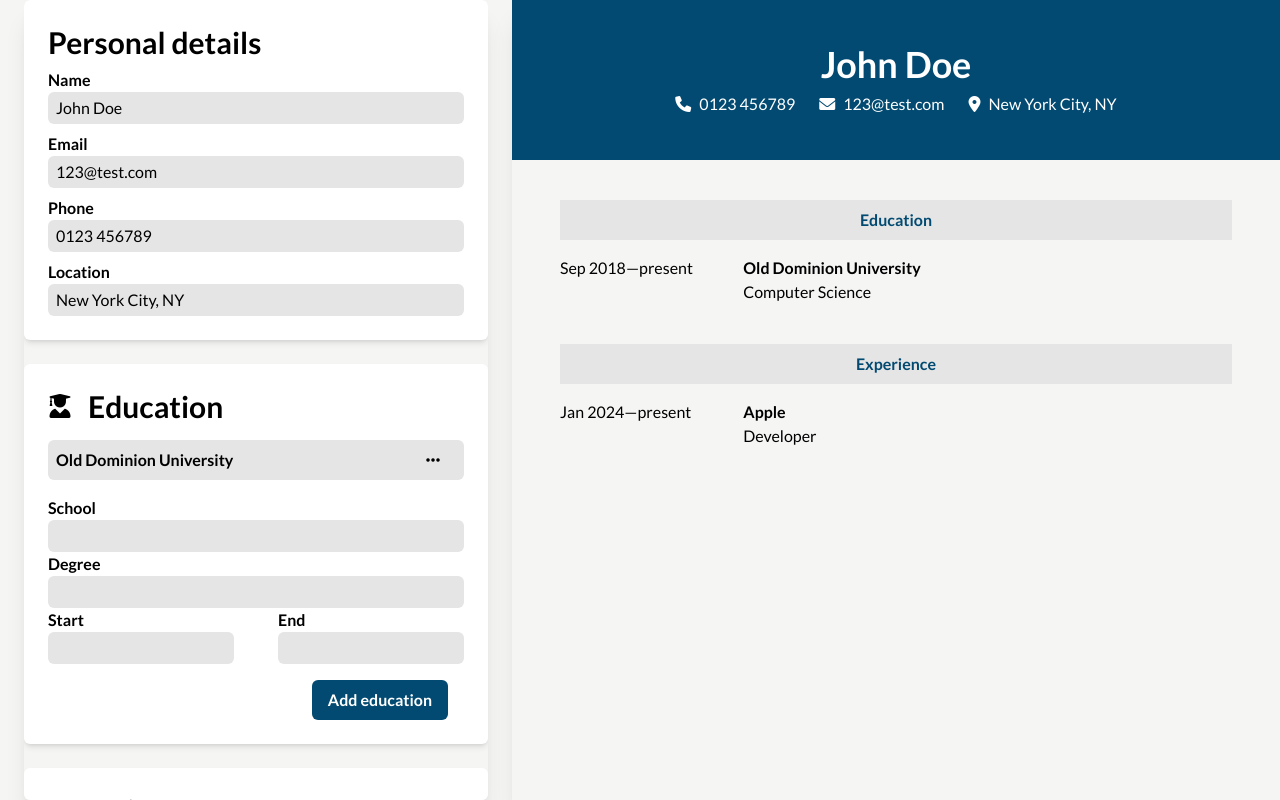
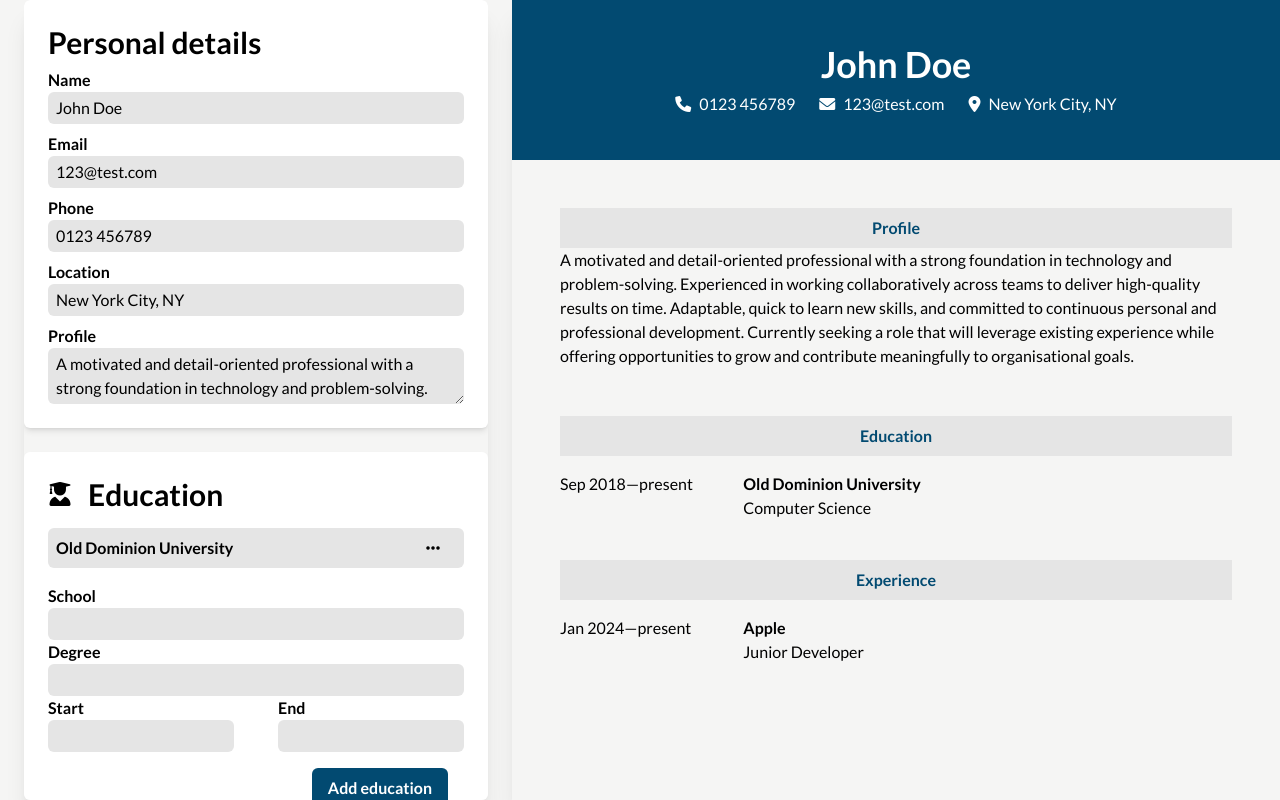
Before and after one commit to sukelully/cv-application, a React (Vite) app: page / in a window 1280 px wide. Built offline with nearby package versions, Linux system fonts and the light colour scheme.

Commit message:
Add profile section

```diff
--- a/src/App.jsx
+++ b/src/App.jsx
@@ -10,7 +10,9 @@ export default function App() {
       name: 'John Doe',
       email: '123@test.com',
       phone: '0123 456789',
-      location: 'New York City, NY'
+      location: 'New York City, NY',
+      profile:
+        'A motivated and detail-oriented professional with a strong foundation in technology and problem-solving. Experienced in working collaboratively across teams to deliver high-quality results on time. Adaptable, quick to learn new skills, and committed to continuous personal and professional development. Currently seeking a role that will leverage existing experience while offering opportunities to grow and contribute meaningfully to organisational goals.',
     },
     education: [
       {
@@ -18,39 +20,40 @@ export default function App() {
         degree: 'Computer Science',
         'start-date': 'Sep 2018',
         'end-date': 'present',
-        id: crypto.randomUUID()
+        id: crypto.randomUUID(),
       },
     ],
     experience: [
       {
         company: 'Apple',
-        role: 'Developer',
-        description: 'Maintain database',
+        role: 'Junior Developer',
+        description:
+          'As a Junior Software Developer, I worked as part of an agile team to develop and maintain client-facing web applications using React and Node.js. I was responsible for writing clean, maintainable code and took part in regular peer code reviews to ensure quality and consistency. My role involved participating in daily stand-ups, sprint planning sessions, and retrospectives, contributing to the team\'s overall productivity. I implemented RESTful APIs and worked with MongoDB to manage data storage and retrieval. Additionally, I supported testing efforts by assisting with unit and integration tests to maintain application stability. I also contributed to the deployment process using Git and CI/CD pipelines via GitHub Actions.',
         'start-date': 'Jan 2024',
         'end-date': 'present',
-        id: crypto.randomUUID()
-      }
-    ]
+        id: crypto.randomUUID(),
+      },
+    ],
   });
 
   const handlePersonalInfoChange = (updatedInfo) => {
     setCvData((prev) => ({
       ...prev,
-      personalInfo: updatedInfo
+      personalInfo: updatedInfo,
     }));
   };
 
   const handleEducationChange = (updatedEdu) => {
     setCvData((prev) => ({
       ...prev,
-      education: updatedEdu
+      education: updatedEdu,
     }));
   };
 
   const handleExperienceChange = (updatedExp) => {
     setCvData((prev) => ({
       ...prev,
-      experience: updatedExp
+      experience: updatedExp,
     }));
   };
 
--- a/src/components/CV/CVPreview.jsx
+++ b/src/components/CV/CVPreview.jsx
@@ -4,7 +4,7 @@ import Experience from './Experience.jsx';
 
 export default function CVPreview({ cvData }) {
     return (
-        <div className="sticky top-0 h-screen overflow-hidden shadow-xl min-w-fit">
+        <div className="sticky top-0 h-screen overflow-hidden shadow-xl min-w-160">
             <PersonalInfo personalInfo={cvData.personalInfo}/>
             <Education education={cvData.education} />
             <Experience experience={cvData.experience} />
--- a/src/components/CV/PersonalInfo.jsx
+++ b/src/components/CV/PersonalInfo.jsx
@@ -1,5 +1,6 @@
 export default function PersonalInfo({ personalInfo }) {
   return (
+    <>
       <div className="flex flex-col items-center justify-center min-h-1/5 gap-2 text-white bg-sky-900">
         <h1 className="font-bold text-4xl">{personalInfo.name}</h1>
         <div className="flex gap-6">
@@ -17,5 +18,12 @@ export default function PersonalInfo({ personalInfo }) {
           </div>
         </div>
       </div>
+      <div className="my-12 px-12">
+        <h2 className="bg-neutral-200 text-sky-900 text-center font-semibold py-2">
+          Profile
+        </h2>
+        <p>{personalInfo.profile}</p>
+      </div>
+    </>
   );
 }
--- a/src/components/Form/ExperienceForm.jsx
+++ b/src/components/Form/ExperienceForm.jsx
@@ -43,7 +43,7 @@ export default function ExperienceForm({ experience, onChange }) {
     <div className="flex flex-col bg-white rounded-md shadow-md p-6 gap-2">
       <h1 className="font-bold text-3xl">Experience</h1>
 
-      <div id="form-entries">
+      <div id="form-entries" className="flex flex-col gap-2">
         {experience.map((entry) => (
           <ExperienceFormEntry
             key={entry.id}
--- a/src/components/Form/PersonalInfoForm.jsx
+++ b/src/components/Form/PersonalInfoForm.jsx
@@ -38,6 +38,17 @@ export default function PersonalInfoForm({ personalInfo, onChange }) {
         value={personalInfo.location}
         onChange={handleInputChange}
       />
+      <label htmlFor="profile" className='flex flex-col font-semibold'>
+        Profile
+        <textarea
+          name="profile"
+          id="profile"
+          className="bg-neutral-200 rounded-md px-2 py-1 font-normal"
+          value={personalInfo.profile}
+          onChange={handleInputChange}
+          required
+        ></textarea>
+      </label>
     </div>
   );
 }
```
Lines whose indentation alone changed are shown as unchanged.
